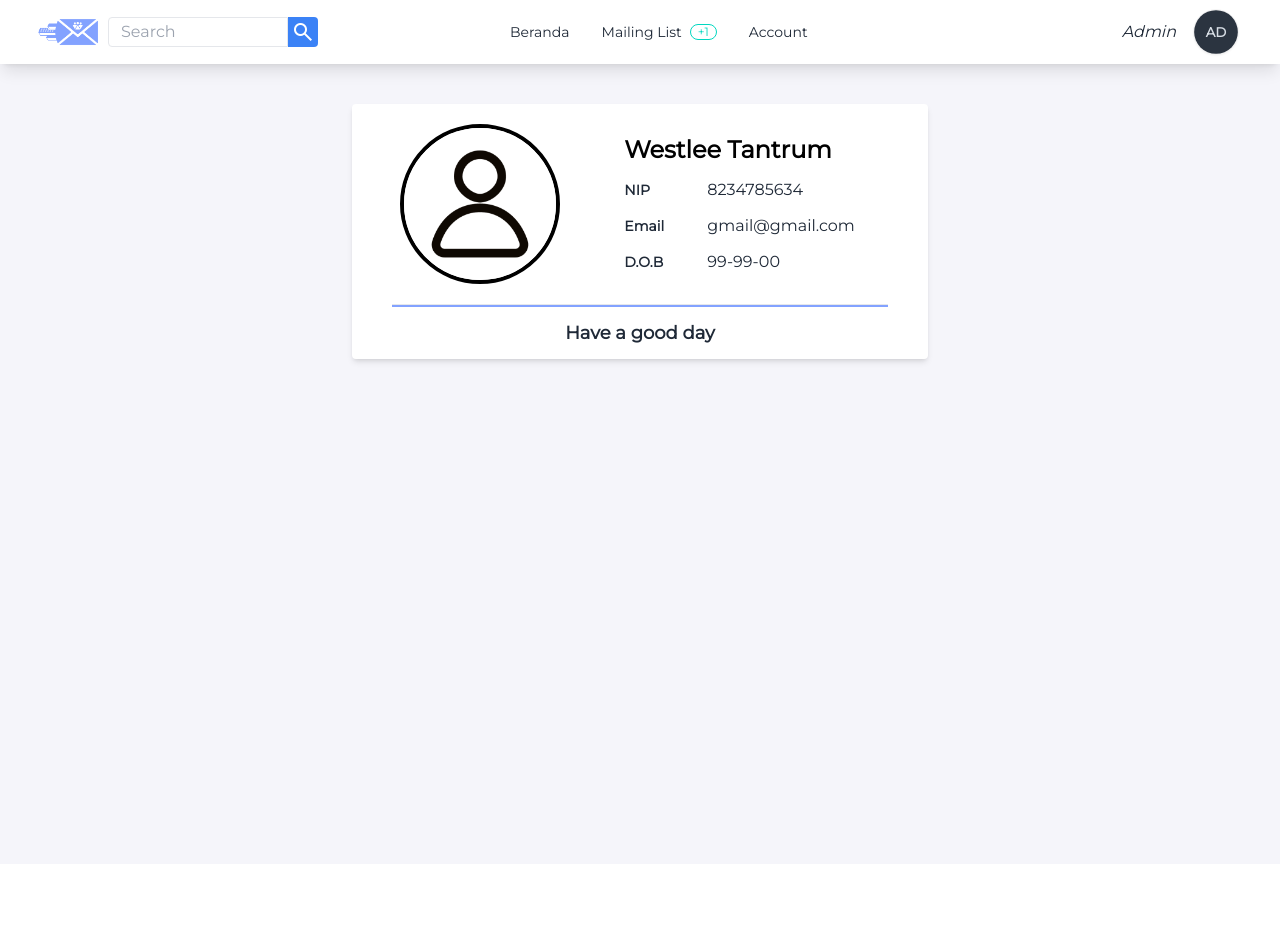
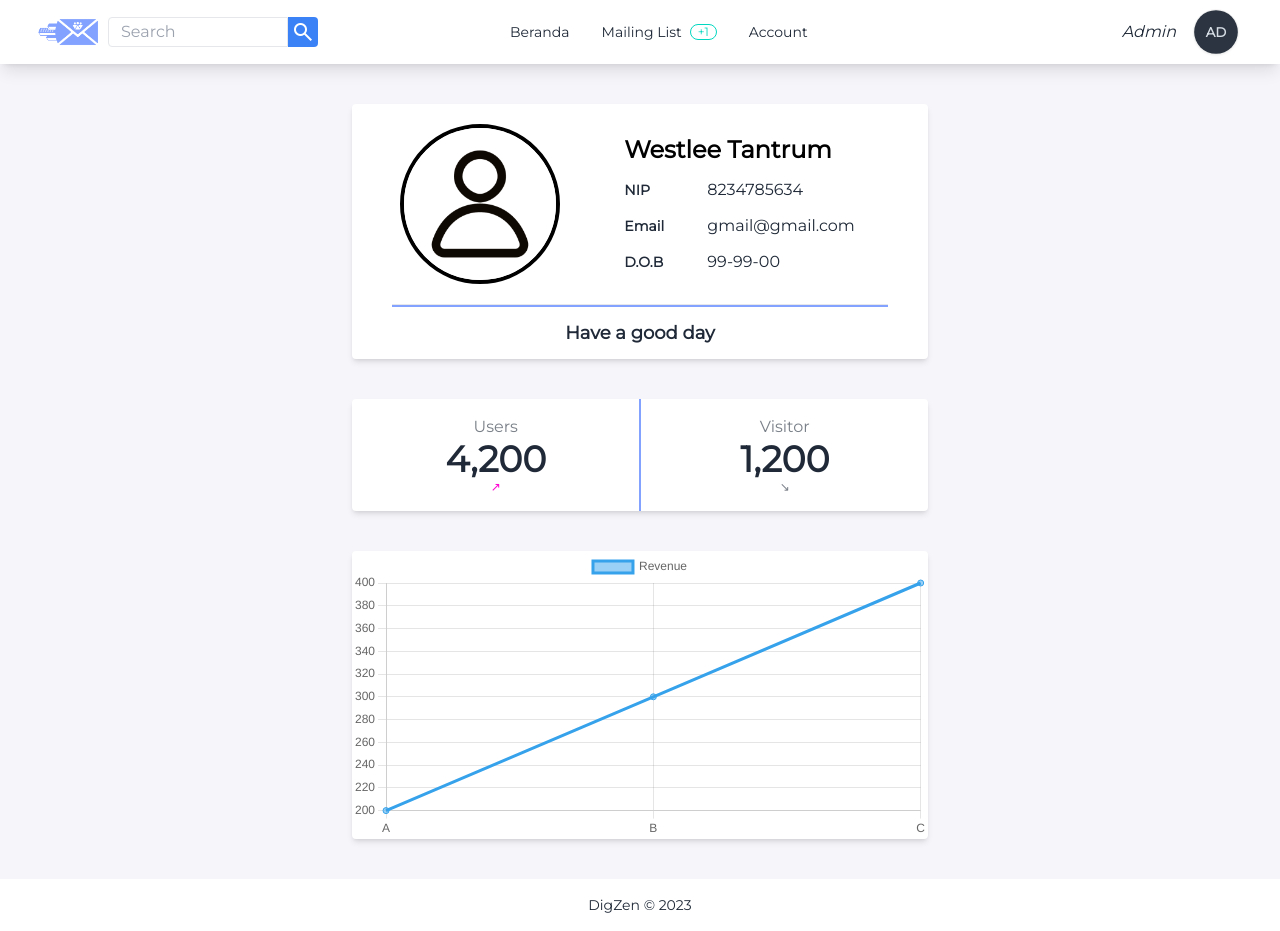
Before and after one commit to Project-Digital-Citizen/Front-End, a React (Vite) app: page /berandaadm in a window 1280 px wide. Before the commit the page ends 864 px from the top, so only its background shows below. Built offline with nearby package versions, Linux system fonts and the light colour scheme.

Commit message:
install chart.js2 add component chart update beranda admin

```diff
--- a/package.json
+++ b/package.json
@@ -10,7 +10,9 @@
     "preview": "vite preview"
   },
   "dependencies": {
+    "chart.js": "^4.4.0",
     "react": "^18.2.0",
+    "react-chartjs-2": "^5.2.0",
     "react-dom": "^18.2.0"
   },
   "devDependencies": {
--- a/src/App.css
+++ b/src/App.css
@@ -5,6 +5,7 @@
   font-family: "Montserrat", sans-serif;
   margin: 0;
   padding: 0;
+  background-color: #f5f5fa;
   /* text-align: center; */
 }
 
--- /dev/null
+++ b/src/components/Chart/Chart.jsx
@@ -0,0 +1,19 @@
+import { Chart as ChartJS } from "chart.js/auto";
+import { Line } from "react-chartjs-2";
+
+const Chart = () => {
+  return (
+    <Line
+      data={{
+        labels: ["A", "B", "C"],
+        datasets: [
+          {
+            label: "Revenue",
+            data: [200, 300, 400],
+          },
+        ],
+      }}
+    />
+  );
+};
+export default Chart;
--- a/src/pages/Admin/BerandaADM.jsx
+++ b/src/pages/Admin/BerandaADM.jsx
@@ -1,15 +1,16 @@
 import NavbarADM from "../../components/NavbarADM";
 import user from "../../assets/images/user.png";
+import Footer from "../../components/Footer";
+import Chart from "../../components/Chart/Chart";
 
 const BerandaADM = () => {
   return (
     <>
       <NavbarADM />
-      <div className="bg-background h-screen">
       <div className="flex justify-center py-10 ">
         <div className="bg-white w-5/6 h-auto rounded shadow-md y-10 md:w-[70%] lg:w-[50%] xl:w-[45%] relative">
           {/* Isi kotak center di sini */}
-            <div className=" py-5 md:flex md:gap-3 md:justify-center xl:gap-16">
+          <div className="py-5 md:flex md:gap-3 md:justify-center xl:gap-16">
             <div className="flex justify-center pb-3 md:pb-0 md:-ml-12">
               <div className="w-32 y-2 md:w-40">
                 <img
@@ -20,31 +21,51 @@ const BerandaADM = () => {
               </div>
             </div>
             <div className="flex flex-col px-10 my-auto md:px-0">
-                <h1 className="text-black text-2xl text-center font-black ">
+              <h1 className="text-2xl font-black text-center text-black ">
                 Westlee Tantrum
               </h1>
-                <div className="flex flex-row justify-between  pt-3 items-center">
-                  <span className="label-text font-black">NIP</span>
+              <div className="flex flex-row items-center justify-between pt-3">
+                <span className="font-black label-text">NIP</span>
                 <span className="max-w-screen md:w-3/5">8234785634</span>
               </div>
-                <div className="flex flex-row justify-between  pt-3 items-center">
-                  <span className="label-text font-black">Email</span>
+              <div className="flex flex-row items-center justify-between pt-3">
+                <span className="font-black label-text">Email</span>
                 <span className="max-w-screen md:w-3/5">gmail@gmail.com</span>
               </div>
-                <div className="flex flex-row justify-between  pt-3 items-center">
-                  <span className="label-text font-black">D.O.B</span>
+              <div className="flex flex-row items-center justify-between pt-3">
+                <span className="font-black label-text">D.O.B</span>
                 <span className="max-w-screen md:w-3/5">99-99-00</span>
               </div>
             </div>
           </div>
 
           <hr className="bg-indigo text-black p-[1px] mx-10 " />
-            <div className="text-center p-3 font-black text-lg">
+          <div className="p-3 text-lg font-black text-center">
             Have a good day
           </div>
         </div>
       </div>
+      <div className="flex justify-center pb-10">
+        <div className="flex flex-col bg-white w-5/6 h-auto rounded shadow-md y-10 md:flex-row md:w-[70%] lg:w-[50%] xl:w-[45%] relative">
+          <div className="stat place-items-center">
+            <div className="stat-title">Users</div>
+            <div className="stat-value">4,200</div>
+            <div className="stat-desc text-secondary">↗︎</div>
           </div>
+          <div className="border-t-2 border-indigo stat place-items-center md:border-l-2 md:border-t-0">
+            <div className="stat-title">Visitor</div>
+            <div className="stat-value">1,200</div>
+            <div className="stat-desc">↘︎</div>
+          </div>
+        </div>
+      </div>
+      {/*  */}
+
+      <div className="flex mx-auto mb-10 bg-white w-5/6 h-auto rounded shadow-md y-10 md:flex-row md:w-[70%] lg:w-[50%] xl:w-[45%] relative">
+        <Chart />
+      </div>
+
+      <Footer />
     </>
   );
 };
```
Also changed, not shown: 1 other file (tests, documents, lock files or other folders). Lines whose indentation alone changed are shown as unchanged.
